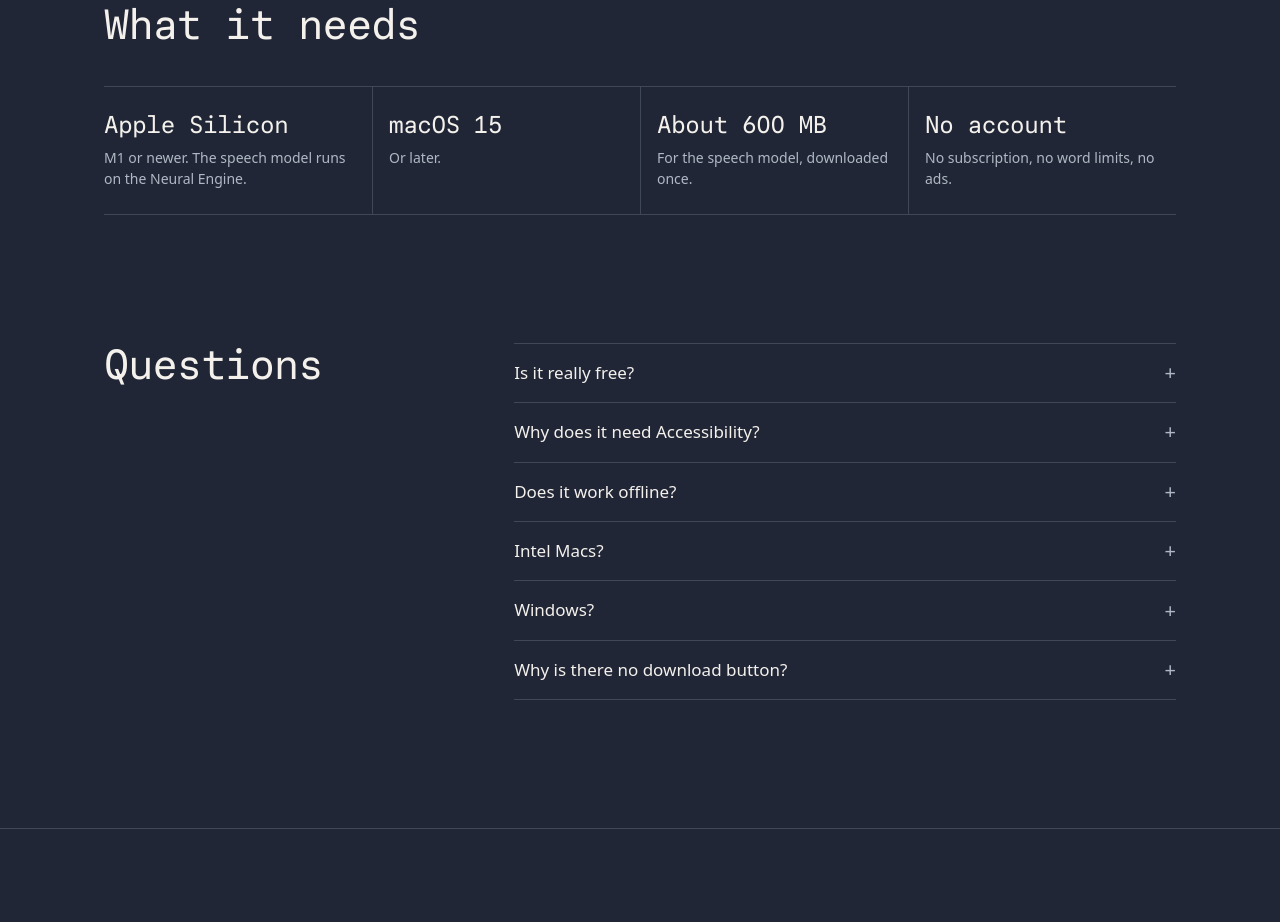
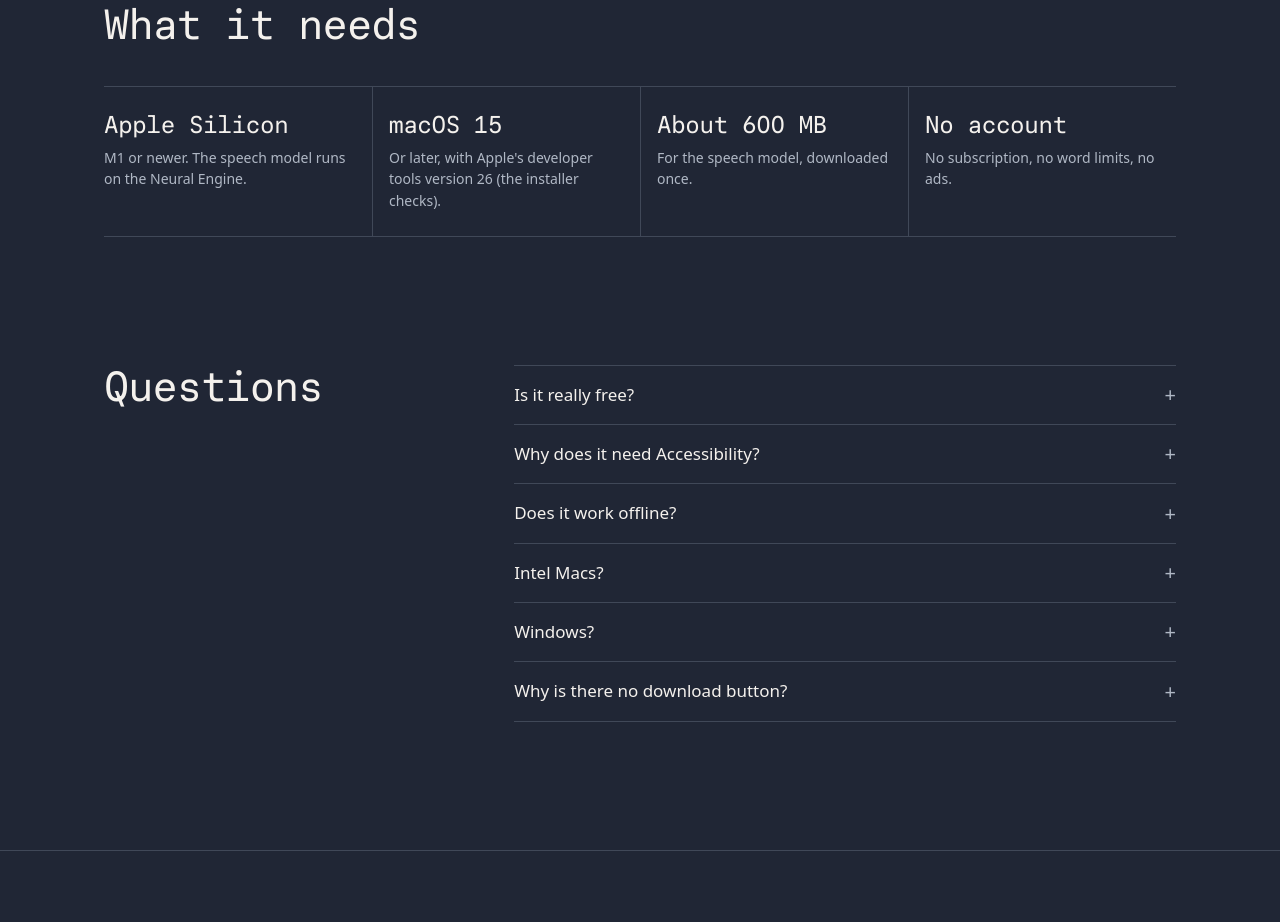
Before and after one commit to StopBanning/larynx, a plain HTML site: page site/index.html in a window 1280 px wide. Shown: the part 1460-2382 px from the top of the page. Drawn offline with Linux system fonts and the light colour scheme; a web font is replaced by a local one.

Commit message:
macOS 15 install check is required; docs name the developer tools version
Co-Authored-By: Claude Opus 5.5 <noreply@anthropic.com>

```diff
--- a/site/index.html
+++ b/site/index.html
@@ -227,7 +227,7 @@ footer { padding-block: var(--space-xl) var(--space-2xl); color: var(--color-mut
     <h2 id="needs" style="margin-bottom:var(--space-xl)">What it needs</h2>
     <dl class="tally">
       <div><dt>Apple Silicon</dt><dd>M1 or newer. The speech model runs on the Neural Engine.</dd></div>
-      <div><dt>macOS 15</dt><dd>Or later.</dd></div>
+      <div><dt>macOS 15</dt><dd>Or later, with Apple's developer tools version 26 (the installer checks).</dd></div>
       <div><dt class="num">About 600 MB</dt><dd>For the speech model, downloaded once.</dd></div>
       <div><dt>No account</dt><dd>No subscription, no word limits, no ads.</dd></div>
     </dl>
```
Also changed, not shown: site/template.html (+1 -1 lines), 3 other files.
